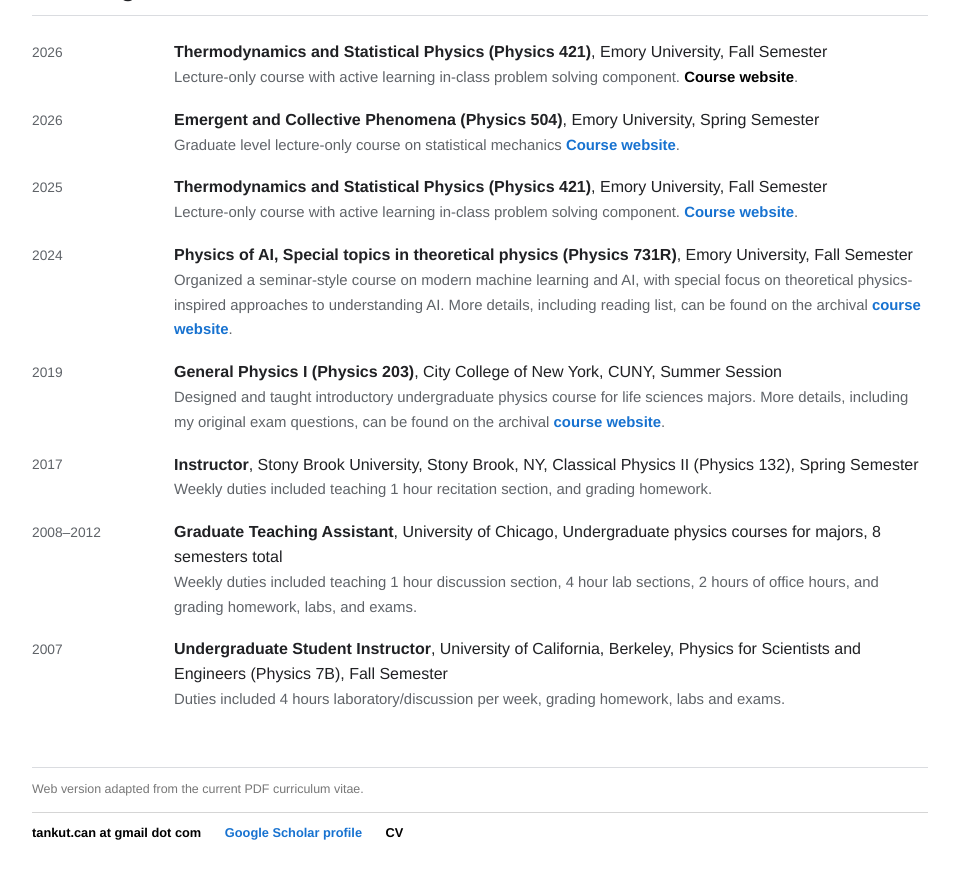
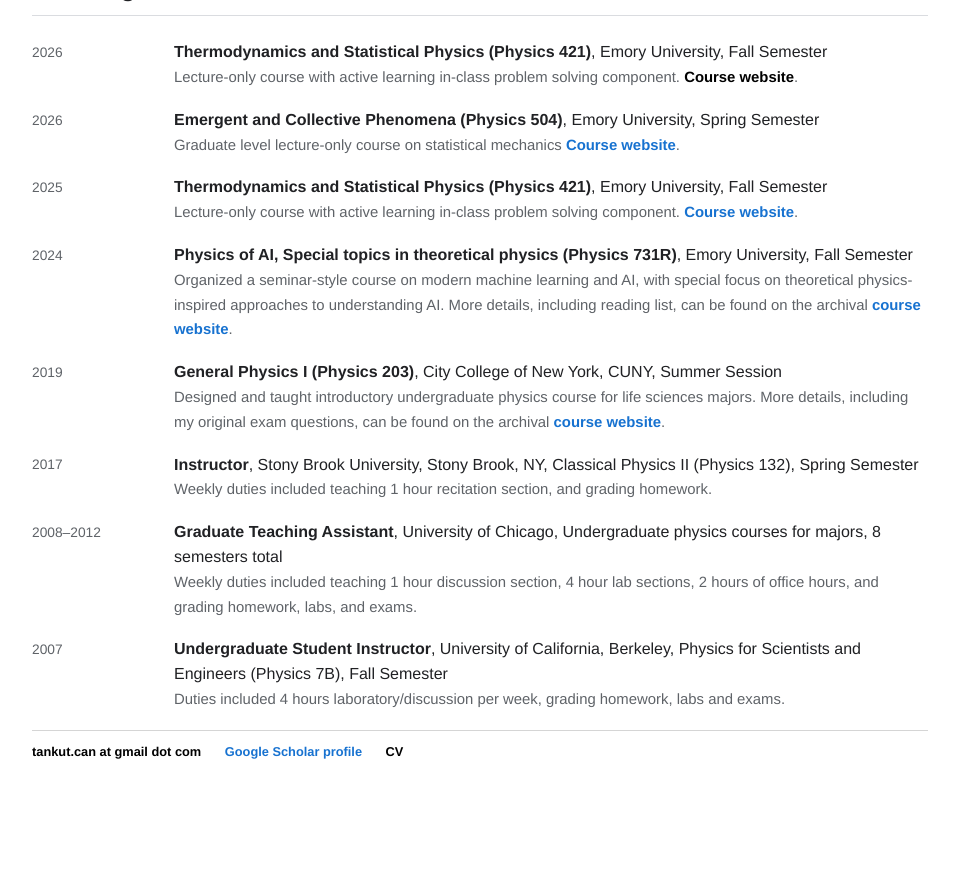
Before and after one commit to tankutcan/tankutcan.github.io, a Jekyll site: the page built from cv/index.html, in a window 1280 px wide and 900 px high, scrolled down 7546 px. Shown: the top 879 px of the window, without its empty margins (160-1119 px from the left). Built offline with Jekyll 4.4.1, drawn with Linux system fonts in a browser that asks for light colours; after the commit the page ends 8365 px from its top, so only the background shows below that; some of the changed text lies outside the part shown.

Commit message:
Update CV page

```diff
--- a/cv/index.html
+++ b/cv/index.html
@@ -15,7 +15,7 @@
 				<a href="https://scholar.google.com/citations?user=H5MicWUAAAAJ&amp;hl=en">Google Scholar</a>
 			</p>
 		</div>
-		<a class="cv-download" href="{{ '/CV_TC.pdf' | relative_url }}" type="application/pdf" target="_blank" rel="noopener">View / download PDF</a>
+		<a class="cv-download" href="{{ '/CV_TC.pdf' | relative_url }}" type="application/pdf" target="_blank" rel="noopener">View PDF</a>
 	</header>
 
 	<nav class="cv-contents" aria-label="CV sections">
@@ -312,5 +312,4 @@
 		</div>
 	</section>
 
-	<p class="cv-updated">Web version adapted from the current PDF curriculum vitae.</p>
 </article>
```
